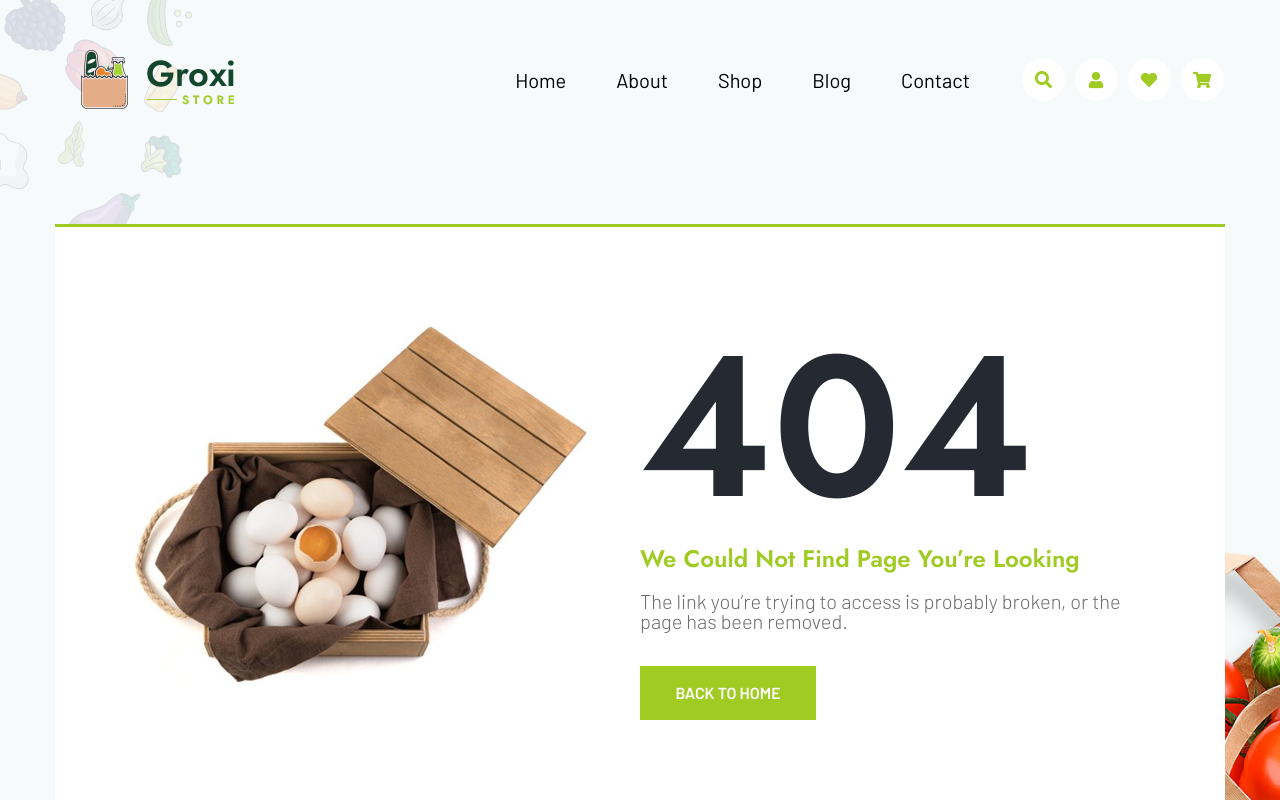
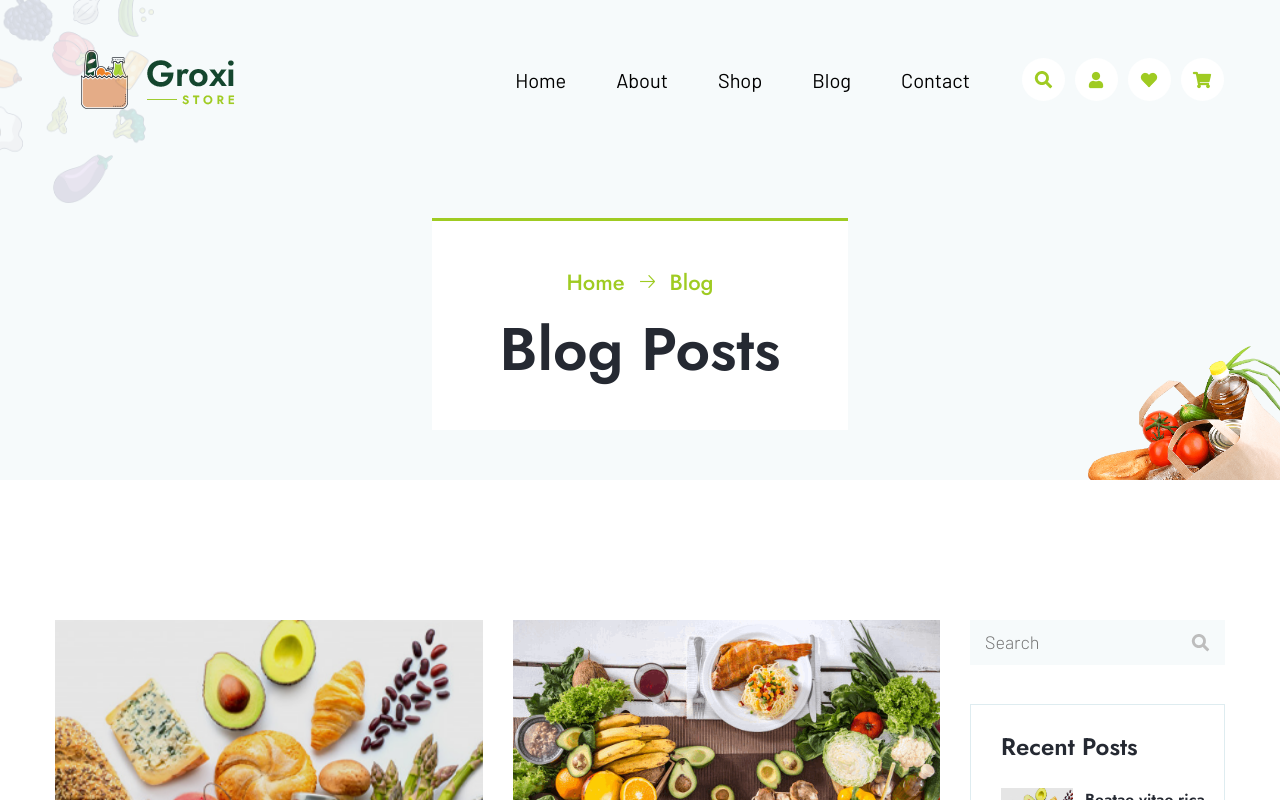
Before and after one commit to ilya-ozerov/groxi, a React (Create React App) app: page /blog in a window 1280 px wide. Shown: the top 800 px of the page. Built offline with nearby package versions, Linux system fonts and the light colour scheme.

Commit message:
Added BlogPage

```diff
--- a/src/App.tsx
+++ b/src/App.tsx
@@ -7,6 +7,7 @@ import { Footer } from './сomponents/common/Footer/Footer';
 import { Testimonials } from './сomponents/common/Testimonials/Testimonials';
 import { AboutPage } from './сomponents/pages/AboutPage/AboutPage';
 import { ContactPage } from './сomponents/pages/ContactPage/ContactPage';
+import { BlogPage } from './сomponents/pages/BlogPage/BlogPage';
 
 export const App: React.FC = () => {
   return (
@@ -15,6 +16,7 @@ export const App: React.FC = () => {
         <Route exact path='/' render={() => <Redirect to='/home' />} />
         <Route path='/home' render={() => <HomePage />} />
         <Route path='/about' render={() => <AboutPage />} />
+        <Route path='/blog' render={() => <BlogPage />} />
         <Route path='/contact' render={() => <ContactPage />} />
         <Route path='*' render={() => <Page404 />} />
       </Switch>
--- /dev/null
+++ b/src/сomponents/pages/BlogPage/BlogPage.tsx
@@ -0,0 +1,12 @@
+import React from 'react';
+import { Banner } from '../../common/Banner/Banner';
+import { BlogSection } from './BlogSection/BlogSection';
+
+export const BlogPage: React.FC = () => {
+    return (
+        <React.Fragment>
+            <Banner componentName='Blog' title='Blog Posts' />
+            <BlogSection />
+        </React.Fragment>
+    );
+}
```
